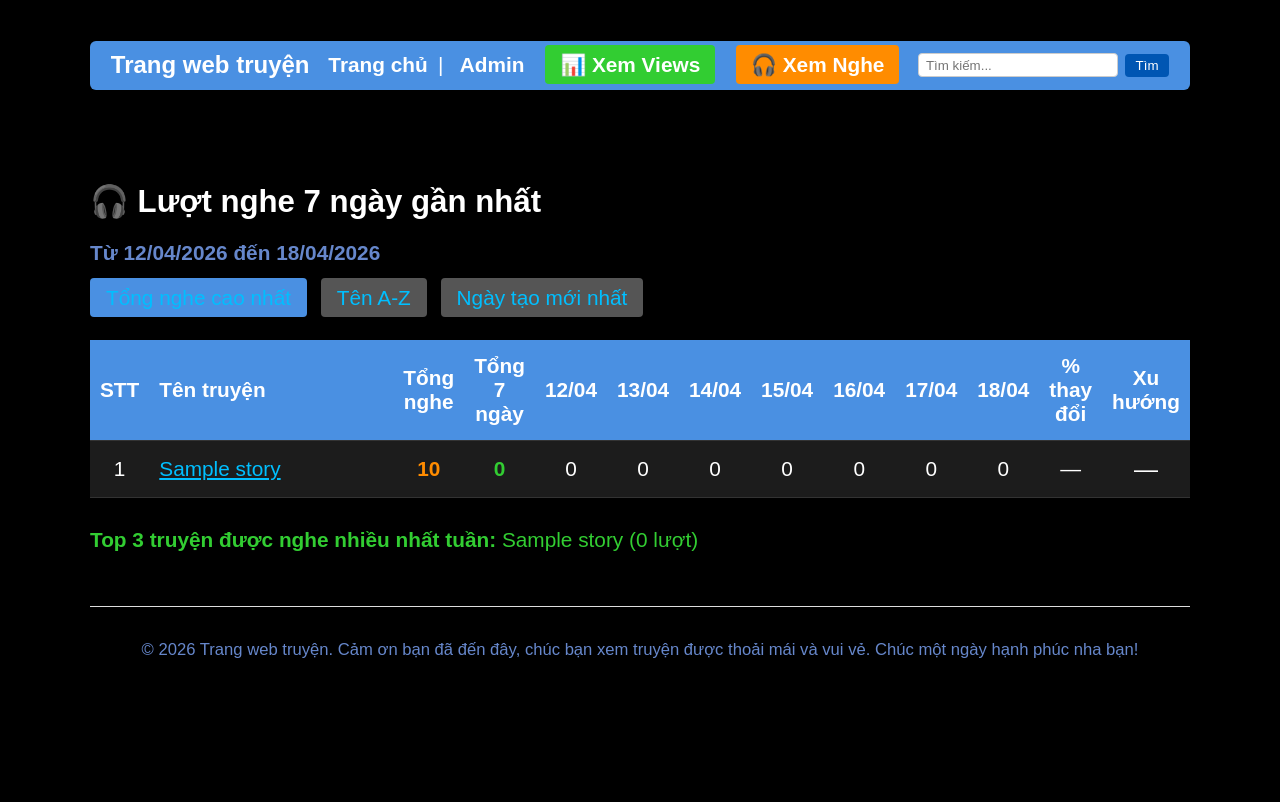
After one commit to tranhiepvn/story-site-flask, a Flask app: page /admin/hears in a window 1280 px wide. The commit adds this page. Run offline with Flask 3, Linux system fonts and the light colour scheme; the visitor is signed in with stand-in values (Sample User, id 1); tables that the repository leaves empty hold one stand-in row (values such as "Sample post").

Commit message:
add_xoá-mp3add_số_lần_nghe

```diff
--- a/src/app.py
+++ b/src/app.py
@@ -391,6 +391,15 @@ class DailyView(db.Model):
     __table_args__ = (db.UniqueConstraint('story_id', 'date', name='uq_daily_story_date'),)
     story = db.relationship('Story', backref=db.backref('daily_views', lazy=True))
 
+class DailyListen(db.Model):
+    __tablename__ = "daily_listen"
+    id = db.Column(db.Integer, primary_key=True)
+    story_id = db.Column(db.Integer, db.ForeignKey("stories.id"), nullable=False)
+    date = db.Column(db.Date, nullable=False)
+    listens = db.Column(db.Integer, default=0, nullable=False)
+    __table_args__ = (db.UniqueConstraint('story_id', 'date', name='uq_listen_story_date'),)
+    story = db.relationship('Story', backref=db.backref('daily_listens', lazy=True))
+
 # Khi module được import (dù bởi flask CLI hay chạy trực tiếp),
 # đảm bảo rằng các bảng trong SQLite được tạo. Thực hiện trong
 # app context để tránh lỗi "no such table" khi truy cập lần đầu.
@@ -702,6 +711,16 @@ def start_audio(part_id: int):
     text = part.content.strip()
     if not text:
         return jsonify({"status": "error", "message": "Nội dung trống"}), 400
+
+    # === GHI NHẬN LƯỢT NGHE MỚI ===
+    today = date.today()
+    listen_record = DailyListen.query.filter_by(story_id=story_id, date=today).first()
+    if listen_record:
+        listen_record.listens += 1
+    else:
+        db.session.add(DailyListen(story_id=story_id, date=today, listens=1))
+    db.session.commit()
+    # ================================
 
     chunks = split_to_chunks(text, max_chars=1000)
     total_chunks = len(chunks)
@@ -2036,6 +2055,63 @@ def views_analytics():
                            end_date=end_date)
 
 
+@app.route("/admin/hears")
+def hears_analytics():
+    """Trang Xem Lượt nghe 7 ngày gần nhất"""
+    if 'upload_authenticated' not in session:
+        flash("Vui lòng đăng nhập admin.", "danger")
+        return redirect(url_for('upload_login'))
+
+    end_date = date.today()
+    start_date = end_date - timedelta(days=6)
+    dates = [start_date + timedelta(days=i) for i in range(7)]
+
+    stories = Story.query.all()
+    story_data = []
+
+    for story in stories:
+        daily_listens = DailyListen.query.filter(
+            DailyListen.story_id == story.id,
+            DailyListen.date.between(start_date, end_date)
+        ).all()
+
+        daily_map = {d: 0 for d in dates}
+        for dl in daily_listens:
+            daily_map[dl.date] = dl.listens
+
+        total_week = sum(daily_map.values())
+
+        # So sánh với tuần trước
+        prev_start = start_date - timedelta(days=7)
+        prev_listens = DailyListen.query.filter(
+            DailyListen.story_id == story.id,
+            DailyListen.date.between(prev_start, prev_start + timedelta(days=6))
+        ).all()
+        prev_total = sum(dl.listens for dl in prev_listens)
+        change_pct = round(((total_week - prev_total) / prev_total * 100), 1) if prev_total > 0 else None
+
+        story_data.append({
+            'story': story,
+            'daily': daily_map,
+            'total_week': total_week,
+            'change_pct': change_pct,
+            'created_at': story.created_at
+        })
+
+    sort = request.args.get('sort', 'total')
+    if sort == 'name':
+        story_data.sort(key=lambda x: x['story'].title.lower())
+    elif sort == 'created':
+        story_data.sort(key=lambda x: x['created_at'], reverse=True)
+    else:
+        story_data.sort(key=lambda x: x['total_week'], reverse=True)
+
+    return render_template('hears_analytics.html',
+                           story_data=story_data,
+                           dates=dates,
+                           start_date=start_date,
+                           end_date=end_date)
+
 @app.route("/api/delete_chunk/<int:story_id>/<int:part_number>/<int:chunk_index>")
 def delete_chunk(story_id: int, part_number: int, chunk_index: int):
     """Xóa file chunk mp3 sau khi browser play xong"""
--- /dev/null
+++ b/src/templates/hears_analytics.html
@@ -0,0 +1,98 @@
+{% extends "layout.html" %}
+{% block title %}Lượt nghe 7 ngày - Admin{% endblock %}
+
+{% block content %}
+<style>
+  /* Ẩn sidebar */
+  .sidebar, aside.sidebar { display: none !important; }
+  .content-wrapper, main { margin-left: 0 !important; width: 100% !important; }
+
+  table {
+    width: 100%;
+    border-collapse: collapse;
+    background: #1C1C1C;
+    color: #FFFFFF;
+  }
+  th, td {
+    padding: 14px 10px;
+    border-bottom: 1px solid #333;
+  }
+  th {
+    background: #4A90E2;
+    color: white;
+    text-align: center;
+  }
+
+  .col-stt     { width: 60px; text-align: center; }
+  .col-name    { width: 48%; text-align: left; }
+  .col-total   { width: 120px; text-align: center; }
+  .col-week    { width: 120px; text-align: center; }
+  .col-day     { width: 82px; text-align: center; }
+  .col-change  { width: 130px; text-align: center; }
+  .col-trend   { width: 90px; text-align: center; }
+
+  td.col-name a { color: #00BFFF; }
+  td.col-day.positive { color: #00BFFF !important; }
+  td.col-day.zero { color: #FFFFFF !important; }
+  td.col-total { color: #FF8C00 !important; font-weight: bold; }
+</style>
+
+<h2 style="margin-bottom: 10px;">🎧 Lượt nghe 7 ngày gần nhất</h2>
+<p><strong>Từ {{ start_date.strftime('%d/%m/%Y') }} đến {{ end_date.strftime('%d/%m/%Y') }}</strong></p>
+
+<div style="margin: 20px 0 30px 0;">
+  <a href="{{ url_for('hears_analytics') }}" style="padding:8px 16px; background:#4A90E2; color:white; text-decoration:none; border-radius:4px; margin-right:8px;">Tổng nghe cao nhất</a>
+  <a href="{{ url_for('hears_analytics') }}?sort=name" style="padding:8px 16px; background:#555; color:white; text-decoration:none; border-radius:4px; margin-right:8px;">Tên A-Z</a>
+  <a href="{{ url_for('hears_analytics') }}?sort=created" style="padding:8px 16px; background:#555; color:white; text-decoration:none; border-radius:4px;">Ngày tạo mới nhất</a>
+</div>
+
+<table>
+  <thead>
+    <tr>
+      <th class="col-stt">STT</th>
+      <th class="col-name">Tên truyện</th>
+      <th class="col-total">Tổng nghe</th>
+      <th class="col-week">Tổng 7 ngày</th>
+      {% for d in dates %}
+      <th class="col-day">{{ d.strftime('%d/%m') }}</th>
+      {% endfor %}
+      <th class="col-change">% thay đổi</th>
+      <th class="col-trend">Xu hướng</th>
+    </tr>
+  </thead>
+  <tbody>
+    {% for item in story_data %}
+    <tr>
+      <td class="col-stt">{{ loop.index }}</td>
+      <td class="col-name">
+        <a href="{{ url_for('story_detail', story_id=item.story.id) }}">{{ item.story.title }}</a>
+      </td>
+      <td class="col-total">{{ item.story.views or 0 }}</td> <!-- tổng view vẫn giữ, nhưng ở đây có thể để tổng listens nếu muốn, hiện tại lấy từ daily -->
+      <td class="col-week" style="color:#32CD32; font-weight:bold;">{{ item.total_week }}</td>
+      {% for d in dates %}
+      <td class="col-day {% if item.daily[d] > 0 %}positive{% else %}zero{% endif %}">
+        {{ item.daily[d] }}
+      </td>
+      {% endfor %}
+      <td class="col-change">
+        {% if item.change_pct is not none %}
+          {% if item.change_pct > 0 %}<span style="color:#32CD32;">+{{ item.change_pct }}%</span>
+          {% elif item.change_pct < 0 %}<span style="color:#FF0000;">{{ item.change_pct }}%</span>
+          {% else %}0%{% endif %}
+        {% else %}—{% endif %}
+      </td>
+      <td class="col-trend" style="font-size:24px;">
+        {% if item.change_pct is not none %}
+          {% if item.change_pct > 5 %}↑{% elif item.change_pct < -5 %}↓{% else %}→{% endif %}
+        {% else %}—{% endif %}
+      </td>
+    </tr>
+    {% endfor %}
+  </tbody>
+</table>
+
+<p style="margin-top:30px; color:#32CD32;">
+  <strong>Top 3 truyện được nghe nhiều nhất tuần:</strong>
+  {% for item in story_data[:3] %}{{ item.story.title }} ({{ item.total_week }} lượt){% if not loop.last %}, {% endif %}{% endfor %}
+</p>
+{% endblock %}
--- a/src/templates/layout.html
+++ b/src/templates/layout.html
@@ -137,6 +137,7 @@
           <a href="{{ url_for('index') }}">Trang chủ</a><span class="separator">|</span>
           <a href="{{ url_for('upload_login') }}">Admin</a>
           <a href="{{ url_for('upload_login', next=url_for('views_analytics')) }}" style="background:#32CD32; color:#000; padding:8px 15px; border-radius:4px; margin-left:15px; text-decoration:none;">📊 Xem Views</a>
+          <a href="{{ url_for('upload_login', next=url_for('hears_analytics')) }}" style="background:#FF8C00; color:#000; padding:8px 15px; border-radius:4px; margin-left:15px; text-decoration:none;">🎧 Xem Nghe</a>
         </nav>
         <form action="{{ url_for('search') }}" method="get" class="search-form">
           <input type="text" name="q" placeholder="Tìm kiếm..." value="{{ request.args.get('q', '') }}">
```
